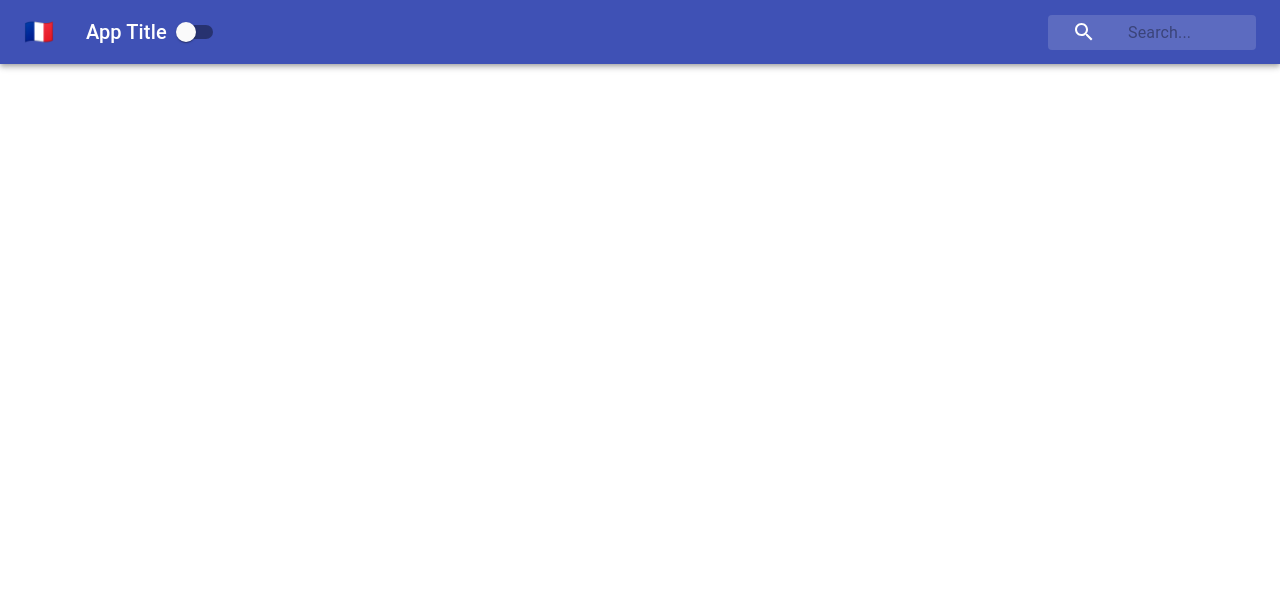
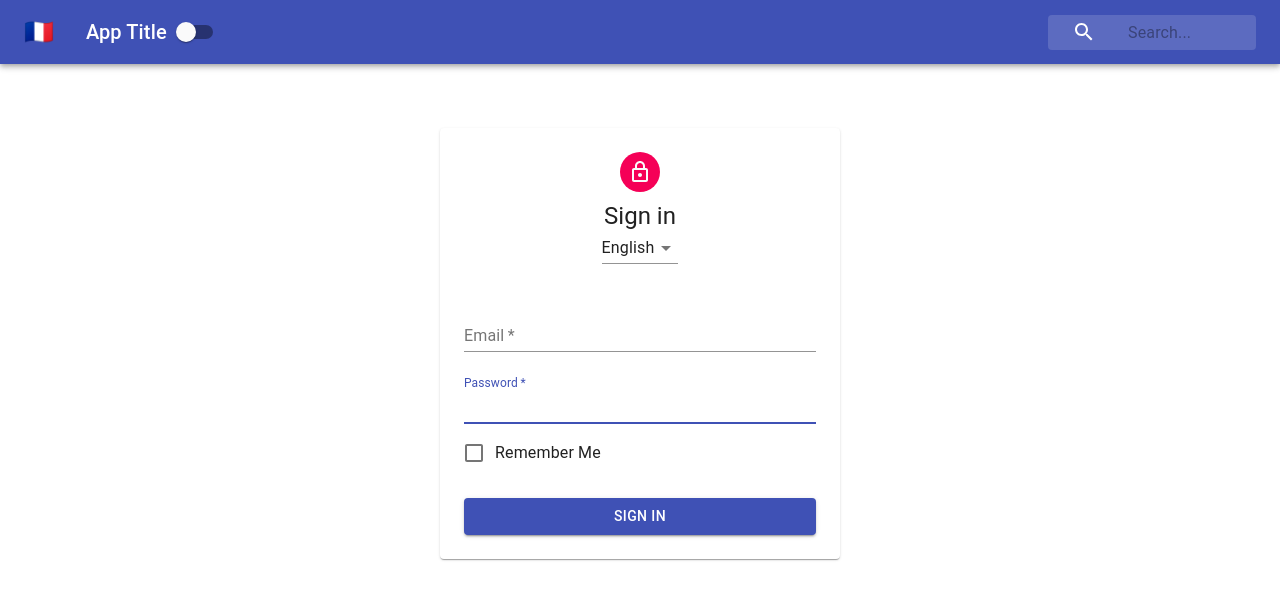
Before and after one commit to and1son/ContextAPI, a React (Create React App) app: page / in a window 1280 px wide. Shown: the top 600 px of the page. Built offline with nearby package versions, Linux system fonts and the light colour scheme.

Commit message:
form & form styles

```diff
--- a/src/App.js
+++ b/src/App.js
@@ -1,11 +1,13 @@
 import React, { Component } from "react";
 import Navbar from "./Navbar";
+import Form from "./Form";
 
 function App() {
   return (
-    <div className="App">
+    <>
       <Navbar />
-    </div>
+      <Form />
+    </>
   );
 }
 
--- /dev/null
+++ b/src/Form.js
@@ -0,0 +1,51 @@
+import React, { Component } from "react";
+import Avatar from "@material-ui/core/Avatar";
+import Button from "@material-ui/core/Button";
+import CssBaseline from "@material-ui/core/CssBaseline";
+import FormControl from "@material-ui/core/FormControl";
+import FormControlLabel from "@material-ui/core/FormControlLabel";
+import Checkbox from "@material-ui/core/Checkbox";
+import Input from "@material-ui/core/Input";
+import InputLabel from "@material-ui/core/InputLabel";
+import LockOutlinedIcon from "@material-ui/icons/LockOutlined";
+import Paper from "@material-ui/core/Paper";
+import Typography from "@material-ui/core/Typography";
+import MenuItem from "@material-ui/core/MenuItem";
+import Select from "@material-ui/core/Select";
+import withStyles from "@material-ui/core/styles/withStyles";
+import styles from "./styles/FormStyles";
+
+class Form extends Component {
+    render() {
+        const { classes } = this.props;
+        return (
+            <main className={classes.main}>
+                <Paper className={classes.paper}>
+                    <Avatar className={classes.avatar}>
+                        <LockOutlinedIcon />
+                    </Avatar>
+                    <Typography variant='h5'>Sign in</Typography>
+                    <Select value='english'>
+                        <MenuItem value='english'>English</MenuItem>
+                        <MenuItem value='french'>French</MenuItem>
+                        <MenuItem value='spanish'>Spanish</MenuItem>
+                    </Select>
+                    <form className={classes.form}>
+                        <FormControl margin="normal" required fullWidth>
+                            <InputLabel htmlFor="email">Email</InputLabel>
+                            <Input id="email" name="email" autoFocus></Input>
+                        </FormControl>
+                        <FormControl margin="normal" required fullWidth>
+                            <InputLabel htmlFor="password">Password</InputLabel>
+                            <Input id="password" name="password" autoFocus></Input>
+                        </FormControl>
+                        <FormControlLabel control={<Checkbox color='primary' />} label='Remember Me' />
+                        <Button variant='contained' type='submit' fullWidth color='primary' className={classes.submit} >Sign in</Button>
+                    </form>
+                </Paper>
+            </main>
+        )
+    }
+}
+
+export default withStyles(styles)(Form)
--- /dev/null
+++ b/src/styles/FormStyles.js
@@ -0,0 +1,32 @@
+const styles = theme => ({
+    main: {
+        width: "auto",
+        display: "block",
+        marginLeft: theme.spacing.unit * 3,
+        marginRight: theme.spacing.unit * 3,
+        [theme.breakpoints.up("sm")]: {
+            width: 400,
+            marginLeft: "auto",
+            marginRight: "auto"
+        }
+    },
+    paper: {
+        marginTop: theme.spacing.unit * 8,
+        display: "flex",
+        flexDirection: "column",
+        alignItems: "center",
+        padding: `${theme.spacing.unit * 2}px ${theme.spacing.unit * 3}px ${theme.spacing.unit * 3}px`
+    },
+    avatar: {
+        margin: theme.spacing.unit,
+        backgroundColor: theme.palette.secondary.main
+    },
+    form: {
+        width: "100%",
+        marginTop: theme.spacing.unit * 3
+    },
+    submit: {
+        marginTop: theme.spacing.unit * 3
+    }
+});
+export default styles;
```
